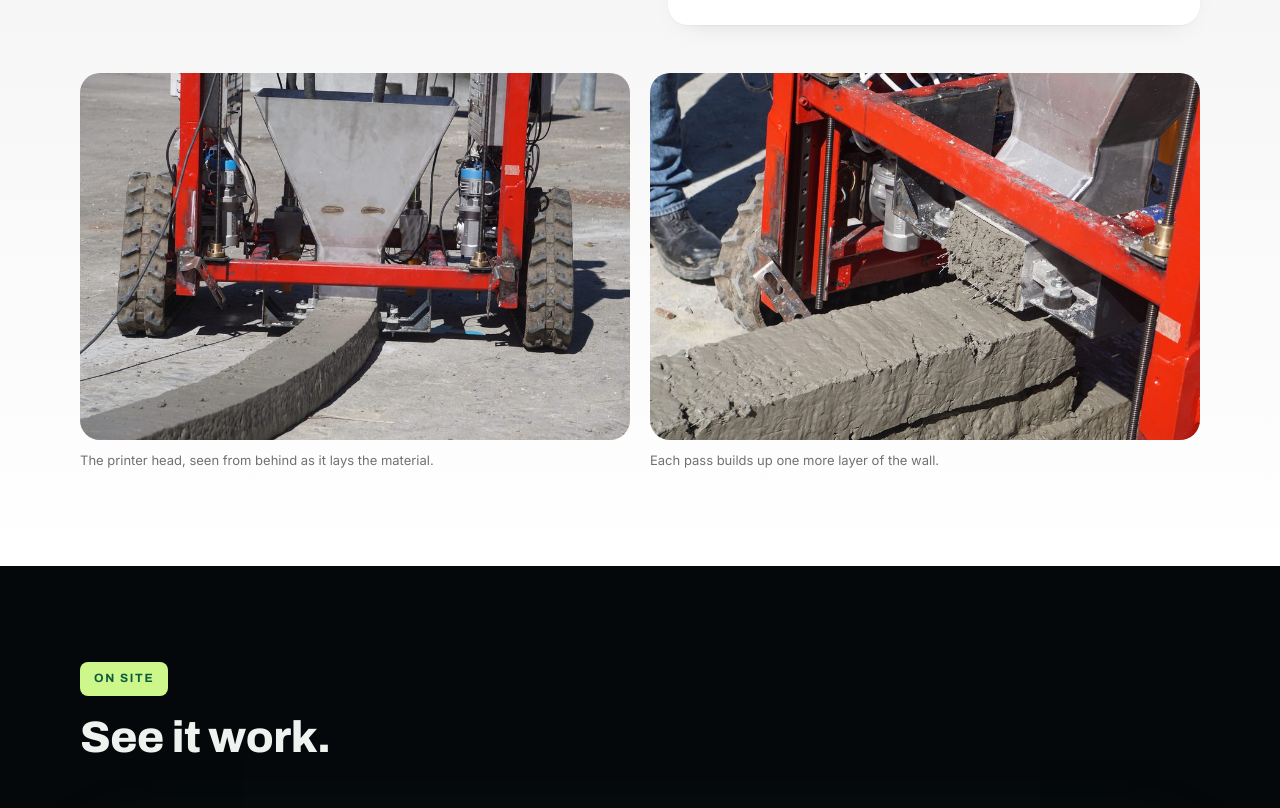
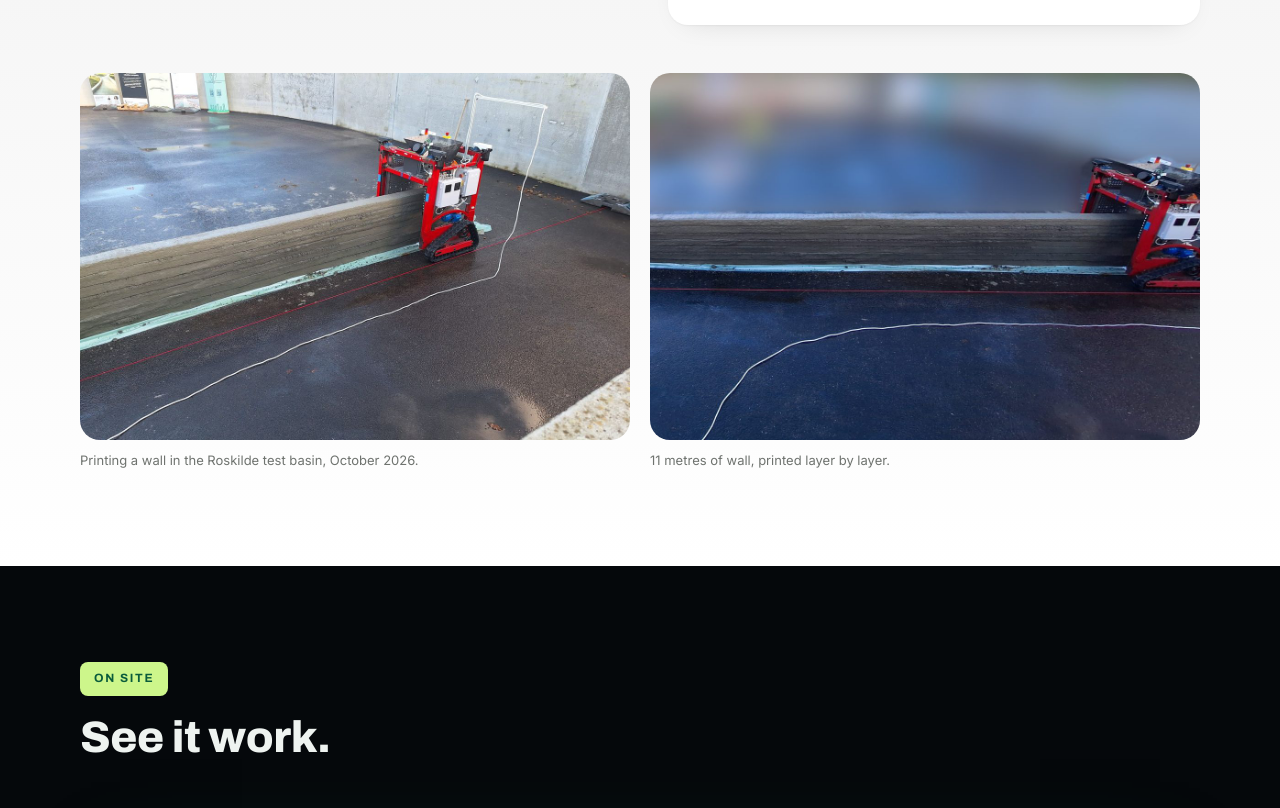
Before and after one commit to lasse-dot/erletek-site, a plain HTML site: page index.html in a window 1280 px wide. Shown: the part 2853-3661 px from the top of the page. Drawn offline with Linux system fonts and the light colour scheme; grey boxes are pictures that could not be loaded.

Commit message:
Add files via upload

```diff
--- a/index.html
+++ b/index.html
@@ -543,12 +543,12 @@
       </div>
       <div class="photogrid">
         <figure>
-          <img src="machine-nozzle.jpg" alt="Rear view of the printer's hopper and extrusion nozzle laying a concrete bead." loading="lazy">
-          <figcaption>The printer head, seen from behind as it lays the material.</figcaption>
+          <img src="robot-roskilde.jpg" alt="The red ERLEtek robot on rubber tracks at the end of a freshly printed concrete wall in the Roskilde test basin." loading="lazy">
+          <figcaption>Printing a wall in the Roskilde test basin, October 2026.</figcaption>
         </figure>
         <figure>
-          <img src="machine-extrusion.jpg" alt="Close-up of the printer head shaping a fresh concrete wall section, layer by layer." loading="lazy">
-          <figcaption>Each pass builds up one more layer of the wall.</figcaption>
+          <img src="robot-wall.jpg" alt="The red ERLEtek robot at the end of a long printed concrete wall in the Roskilde test basin." loading="lazy">
+          <figcaption>11 metres of wall, printed layer by layer.</figcaption>
         </figure>
       </div>
     </div>
```
Also changed, not shown: beyond-earth-da.html (+1 -1 lines), beyond-earth.html (+1 -1 lines), da.html (+4 -4 lines), robot-roskilde.jpg (added), robot-wall.jpg (added).
